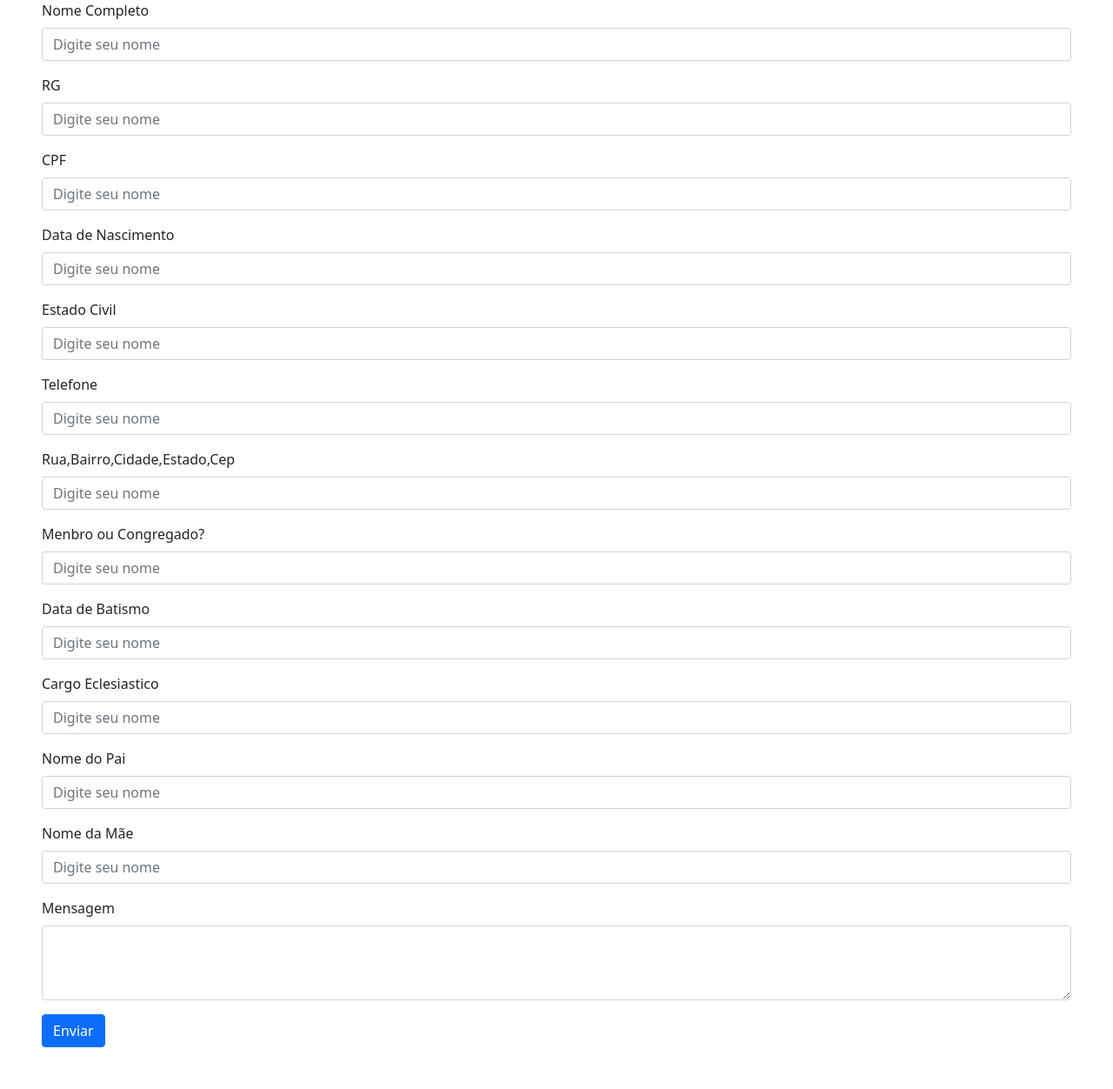
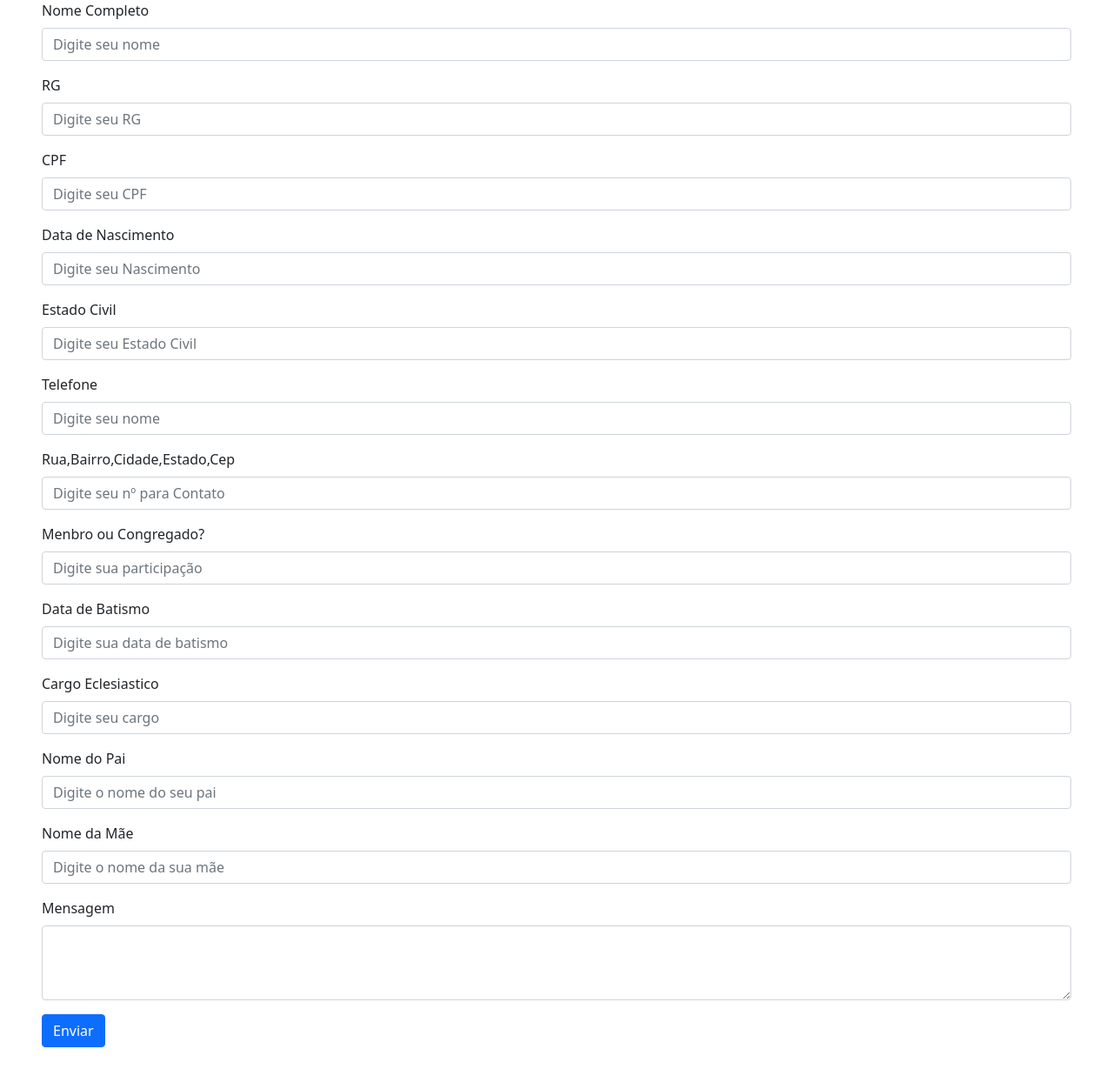
Before and after one commit to davi41229/formulario-flask, a Flask app: page / in a window 1280 px wide. Shown: the part 104-1356 px from the top of the page at 87% size. Run offline with Flask 2, Linux system fonts and the light colour scheme; parts of the project's set-up code (start-up, migrations or seed data) failed here and were passed over; some libraries are stand-ins or nearby versions.

Commit message:
Update index.html

```diff
--- a/templates/index.html
+++ b/templates/index.html
@@ -50,21 +50,21 @@
       <div class="mb-3">
         <label for="exampleFormControlInput1" class="form-label">RG</label>
         <input type="text" name="identidade" class="form-control" id="exampleFormControlInput1"
-          placeholder="Digite seu nome" required>
+          placeholder="Digite seu RG" required>
       </div>
       <div class="mb-3">
         <label for="exampleFormControlInput1" class="form-label">CPF</label>
-        <input type="text" name="cpf" class="form-control" id="exampleFormControlInput1" placeholder="Digite seu nome"
+        <input type="text" name="cpf" class="form-control" id="exampleFormControlInput1" placeholder="Digite seu CPF"
           required>
       </div>
       <div class="mb-3">
         <label for="exampleFormControlInput1" class="form-label">Data de Nascimento</label>
         <input type="text" name="nascimento" class="form-control" id="exampleFormControlInput1"
-          placeholder="Digite seu nome" required>
+          placeholder="Digite seu Nascimento" required>
       </div>
       <div class="mb-3">
         <label for="exampleFormControlInput1" class="form-label">Estado Civil</label>
-        <input type="text" name="civil" class="form-control" id="exampleFormControlInput1" placeholder="Digite seu nome"
+        <input type="text" name="civil" class="form-control" id="exampleFormControlInput1" placeholder="Digite seu Estado Civil"
           required>
       </div>
       <div class="mb-3">
@@ -75,32 +75,32 @@
       <div class="mb-3">
         <label for="exampleFormControlInput1" class="form-label">Rua,Bairro,Cidade,Estado,Cep</label>
         <input type="text" name="endereco" class="form-control" id="exampleFormControlInput1"
-          placeholder="Digite seu nome" required>
+          placeholder="Digite seu nº para Contato" required>
       </div>
       <div class="mb-3">
         <div class="mb-3">
           <label for="exampleFormControlInput1" class="form-label">Menbro ou Congregado?</label>
           <input type="text" name="classificacao" class="form-control" id="exampleFormControlInput1"
-            placeholder="Digite seu nome" required>
+            placeholder="Digite sua participação" required>
         </div>
         <div class="mb-3">
           <label for="exampleFormControlInput1" class="form-label">Data de Batismo</label>
           <input type="text" name="batismo" class="form-control" id="exampleFormControlInput1"
-            placeholder="Digite seu nome" required>
+            placeholder="Digite sua data de batismo" required>
         </div>
         <div class="mb-3">
           <label for="exampleFormControlInput1" class="form-label">Cargo Eclesiastico</label>
           <input type="text" name="cargo" class="form-control" id="exampleFormControlInput1"
-            placeholder="Digite seu nome" required>
+            placeholder="Digite seu cargo" required>
         </div>
         <div class="mb-3">
           <label for="exampleFormControlInput1" class="form-label">Nome do Pai</label>
-          <input type="text" name="pai" class="form-control" id="exampleFormControlInput1" placeholder="Digite seu nome"
+          <input type="text" name="pai" class="form-control" id="exampleFormControlInput1" placeholder="Digite o nome do seu pai"
             required>
         </div>
         <div class="mb-3">
           <label for="exampleFormControlInput1" class="form-label">Nome da Mãe</label>
-          <input type="text" name="mae" class="form-control" id="exampleFormControlInput1" placeholder="Digite seu nome"
+          <input type="text" name="mae" class="form-control" id="exampleFormControlInput1" placeholder="Digite o nome da sua mãe"
             required>
         </div>
         <div class="mb-3">
```
